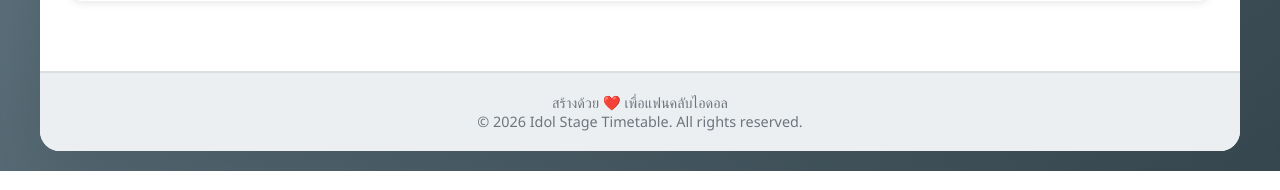
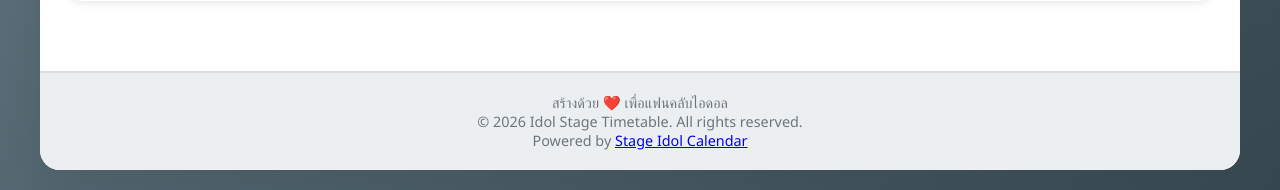
Before and after one commit to fordantitrust/stage-idol-calendar, a PHP site: page /IP/ in a window 1280 px wide. Shown: the part 1206-1396 px from the top of the page. Run offline with PHP 8.4, Linux system fonts and the light colour scheme; data comes from the database, SQL or seed files in the repository.

Commit message:
Update footer

```diff
--- a/contact.php
+++ b/contact.php
@@ -92,7 +92,8 @@ $eventMeta = get_event_by_slug($eventSlug);
         <footer>
             <div class="footer-text">
                 <p data-i18n="footer.madeWith">สร้างด้วย ❤️ เพื่อแฟนไอดอล</p>
-                <p data-i18n="footer.copyright">© 2026 JP EXPO TH Unofficial Calendar. All rights reserved.</p>
+                <p data-i18n="footer.copyright">© 2026 Idol Stage Timetable. All rights reserved.</p>
+                <p>Powered by <a href="https://github.com/annop/stage-idol-calendar" target="_blank">Stage Idol Calendar</a></p>
             </div>
         </footer>
     </div>
--- a/credits.php
+++ b/credits.php
@@ -108,7 +108,8 @@ $eventMetaId = $eventMeta ? intval($eventMeta['id']) : null;
         <footer>
             <div class="footer-text">
                 <p data-i18n="footer.madeWith">สร้างด้วย ❤️ เพื่อแฟนไอดอล</p>
-                <p data-i18n="footer.copyright">© 2026 JP EXPO TH Unofficial Calendar. All rights reserved.</p>
+                <p data-i18n="footer.copyright">© 2026 Idol Stage Timetable. All rights reserved.</p>
+                <p>Powered by <a href="https://github.com/annop/stage-idol-calendar" target="_blank">Stage Idol Calendar</a></p>
             </div>
         </footer>
     </div>
--- a/how-to-use.php
+++ b/how-to-use.php
@@ -182,7 +182,8 @@ $eventMeta = get_event_by_slug($eventSlug);
         <footer>
             <div class="footer-text">
                 <p data-i18n="footer.madeWith">สร้างด้วย ❤️ เพื่อแฟนไอดอล</p>
-                <p data-i18n="footer.copyright">© 2026 JP EXPO TH Unofficial Calendar. All rights reserved.</p>
+                <p data-i18n="footer.copyright">© 2026 Idol Stage Timetable. All rights reserved.</p>
+                <p>Powered by <a href="https://github.com/annop/stage-idol-calendar" target="_blank">Stage Idol Calendar</a></p>
             </div>
         </footer>
     </div>
--- a/index.php
+++ b/index.php
@@ -563,7 +563,8 @@ $hasTypes = !empty($types);
         <footer>
             <div class="footer-text">
                 <p data-i18n="footer.madeWith">สร้างด้วย ❤️ เพื่อแฟนไอดอล</p>
-                <p data-i18n="footer.copyright">© 2026 JP EXPO TH Unofficial Calendar. All rights reserved.</p>
+                <p data-i18n="footer.copyright">© 2026 Idol Stage Timetable. All rights reserved.</p>
+                <p>Powered by <a href="https://github.com/annop/stage-idol-calendar" target="_blank">Stage Idol Calendar</a></p>
             </div>
         </footer>
     </div>
```
